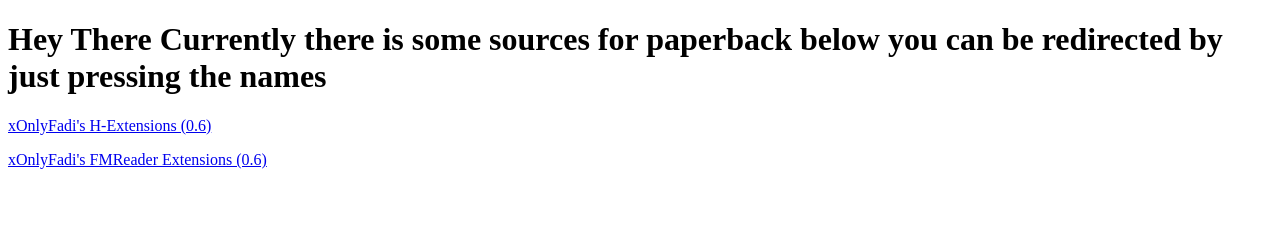
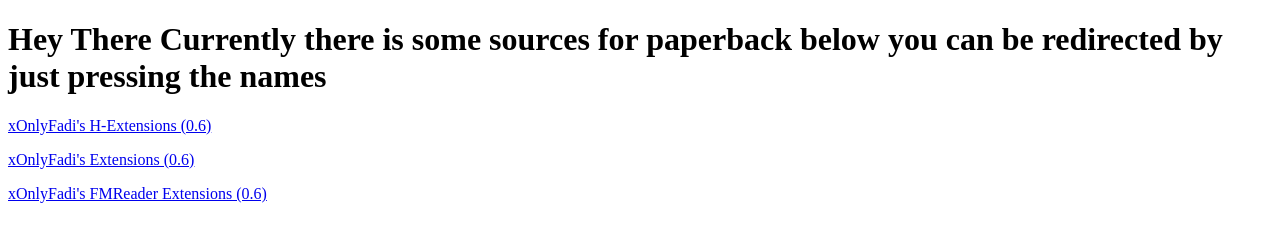
Before and after one commit to xOnlyFadi/xonlyfadi.github.io, a plain HTML site: page index.html in a window 1280 px wide. Drawn offline with Linux system fonts and the light colour scheme.

Commit message:
Update index.html

```diff
--- a/index.html
+++ b/index.html
@@ -1,9 +1,11 @@
 <!DOCTYPE html>
 <html>
 <body>
-
+  <title>xOnlyFadi Repos</title>
 <h1>Hey There Currently there is some sources for paperback below you can be redirected by just pressing the names</h1>
 <p><a href="https://xonlyfadi.github.io/h-extensions/">xOnlyFadi's H-Extensions (0.6)</a></p>
+ <p><a href="https://xonlyfadi.github.io/xonlyfadi-extensions/">xOnlyFadi's Extensions (0.6)</a></p>
 <p><a href="https://xonlyfadi.github.io/fmreader-extensions/">xOnlyFadi's FMReader Extensions (0.6)</a></p>
+
 </body>
 </html>
```
